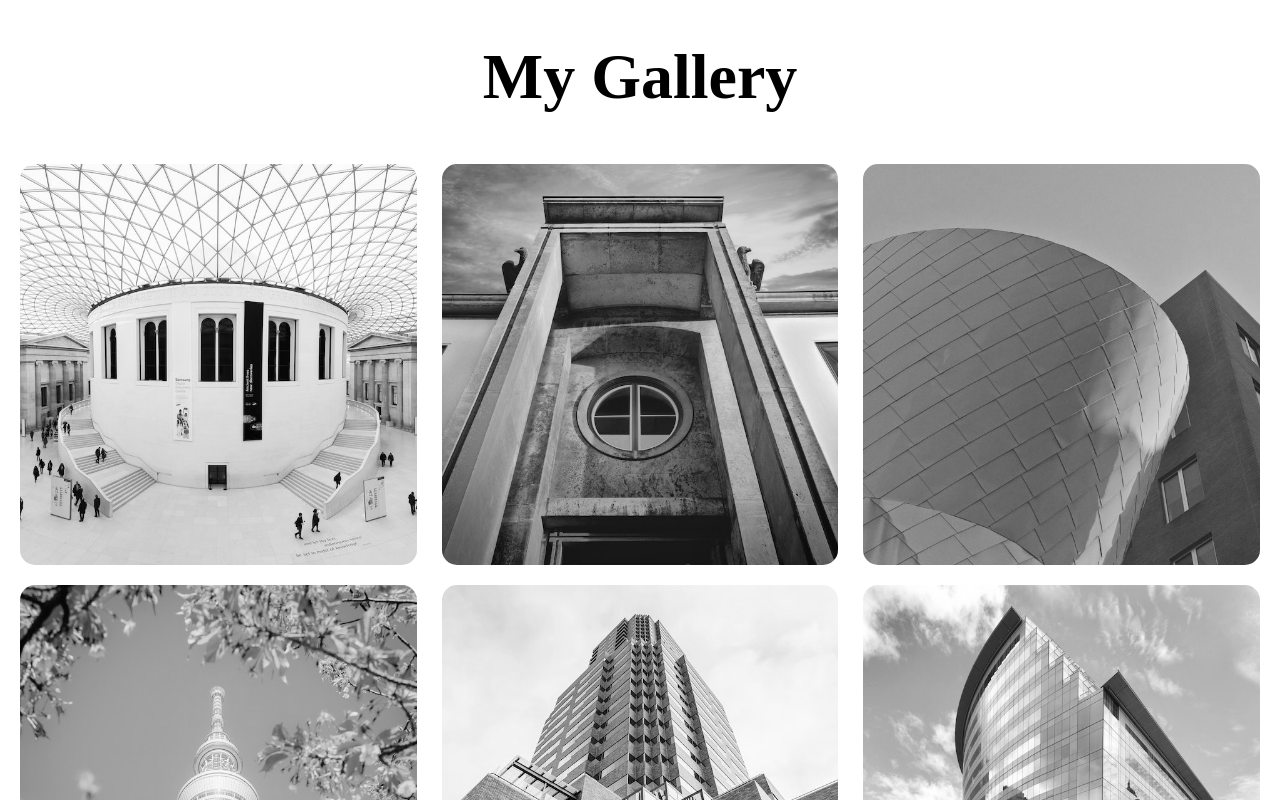
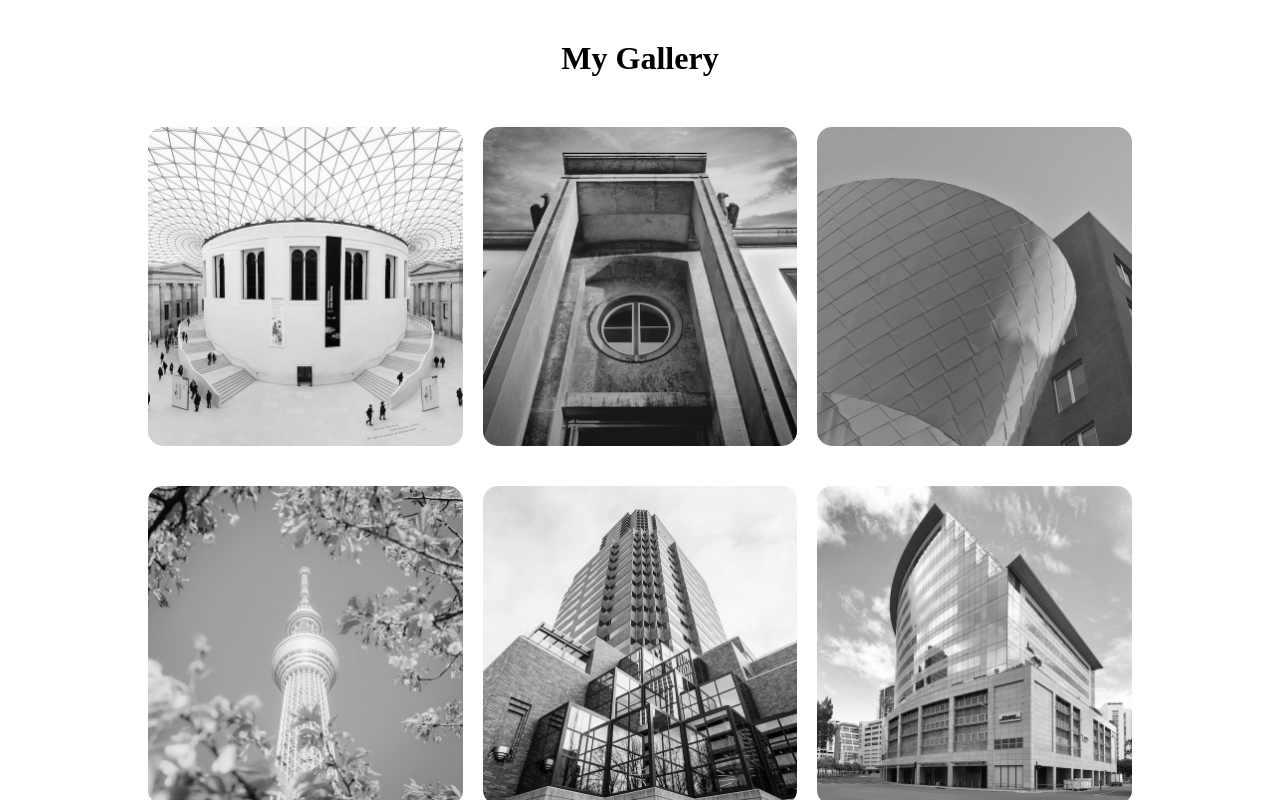
Before and after one commit to hrshvrdhnsingh/imagegallery, a plain HTML site: page index.html in a window 1280 px wide. Drawn offline with Linux system fonts and the light colour scheme.

Commit message:
made changes

```diff
--- a/stylegallery.css
+++ b/stylegallery.css
@@ -7,7 +7,7 @@
     height:100vh;
 }
 .container{
-    width:100vw; height:100%;
+    width:80vw; height:100%;
     margin:0 auto;
     padding:20px;
 }
@@ -15,7 +15,7 @@
     text-align:center;
     margin:20px 0;
     margin-bottom: 50px;
-    font-size: 4rem;
+    font-size: 9+rem;
 }
 .gallery{
     display: flex;
@@ -26,7 +26,7 @@
     width:32%;
     position:relative;
     overflow:hidden;
-    margin-bottom:20px;
+    margin-bottom:40px;
     border-radius: 15px;
 }
 .card img{
@@ -47,8 +47,8 @@
 .card figcaption{
     position:absolute;
     width:100%; height:15%;
-    font-size:22px;
-    padding:25px;
+    font-size:80px;
+    padding:75px;
     color:#fff;
     bottom:0; left:0;
     font-weight:500;
```
